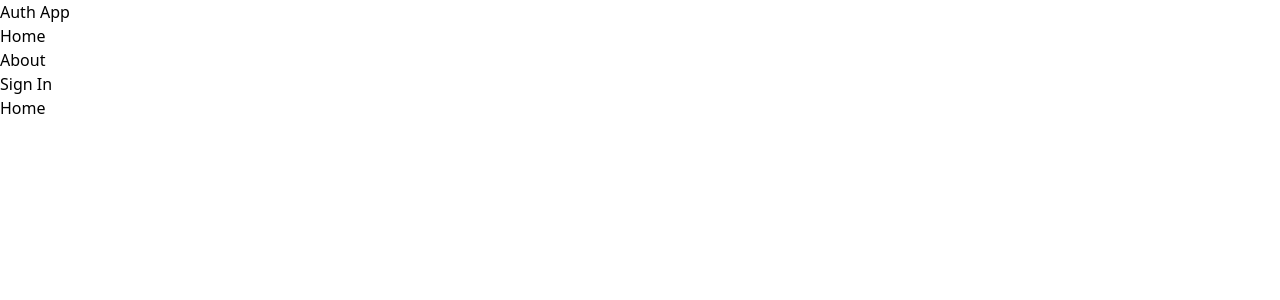
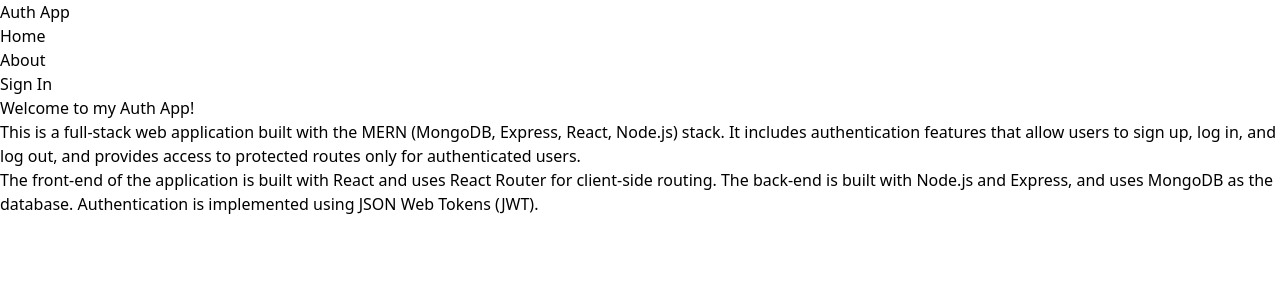
Before and after one commit to SravanamCharan20/Authentication, a React (Vite) app in the folder client/: page / in a window 1280 px wide. Shown: the top 300 px of the page. Built offline with nearby package versions, Linux system fonts and the light colour scheme.

Commit message:
about and home added

```diff
--- a/client/package.json
+++ b/client/package.json
@@ -10,8 +10,10 @@
     "preview": "vite preview"
   },
   "dependencies": {
+    "@reduxjs/toolkit": "^2.2.3",
     "react": "^18.2.0",
     "react-dom": "^18.2.0",
+    "react-redux": "^9.1.0",
     "react-router-dom": "^6.22.3"
   },
   "devDependencies": {
--- a/client/src/pages/About.jsx
+++ b/client/src/pages/About.jsx
@@ -1,7 +1,20 @@
-import React from 'react'
+import React from 'react';
 
 export default function About() {
   return (
-    <div>About</div>
-  )
+    <div className='px-4 py-12 max-w-2xl mx-auto'>
+      <h1 className='text-3xl font-bold  mb-4 text-slate-800'>About</h1>
+      <p className='mb-4 text-slate-700'>
+        This is a MERN (MongoDB, Express, React, Node.js) stack application with
+        authentication. It allows users to sign up and
+        provides access to protected routes only for authenticated users.
+      </p>
+      <p className='mb-4 text-slate-700'>
+        The front-end of the application is built with React and uses React
+        Router for client-side routing. The back-end is built with Node.js and
+        Express, and uses MongoDB as the database. Authentication is implemented
+        using JSON Web Tokens (JWT).
+      </p>
+    </div>
+  );
 }
--- a/client/src/pages/Home.jsx
+++ b/client/src/pages/Home.jsx
@@ -1,7 +1,23 @@
-import React from 'react'
+import React from 'react';
 
 export default function Home() {
   return (
-    <div>Home</div>
-  )
+    <div className='px-4 py-12 max-w-2xl mx-auto'>
+      <h1 className='text-3xl font-bold  mb-4 text-slate-800'>
+        Welcome to my Auth App!
+      </h1>
+      <p className='mb-4 text-slate-700'>
+        This is a full-stack web application built with the MERN (MongoDB,
+        Express, React, Node.js) stack. It includes authentication features that
+        allow users to sign up, log in, and log out, and provides access to
+        protected routes only for authenticated users.
+      </p>
+      <p className='mb-4 text-slate-700'>
+        The front-end of the application is built with React and uses React
+        Router for client-side routing. The back-end is built with Node.js and
+        Express, and uses MongoDB as the database. Authentication is implemented
+        using JSON Web Tokens (JWT).
+      </p>
+    </div>
+  );
 }
--- a/client/vite.config.js
+++ b/client/vite.config.js
@@ -1,13 +1,12 @@
 import { defineConfig } from 'vite'
 import react from '@vitejs/plugin-react-swc'
 
-// https://vitejs.dev/config/
 export default defineConfig({
   server: {
     proxy: {
       '/api': {
         target: 'http://localhost:3000',
-        secure: false,
+        secure:false,
       },
     },
   },
```
Also changed, not shown: 1 other file (tests, documents, lock files or other folders).
